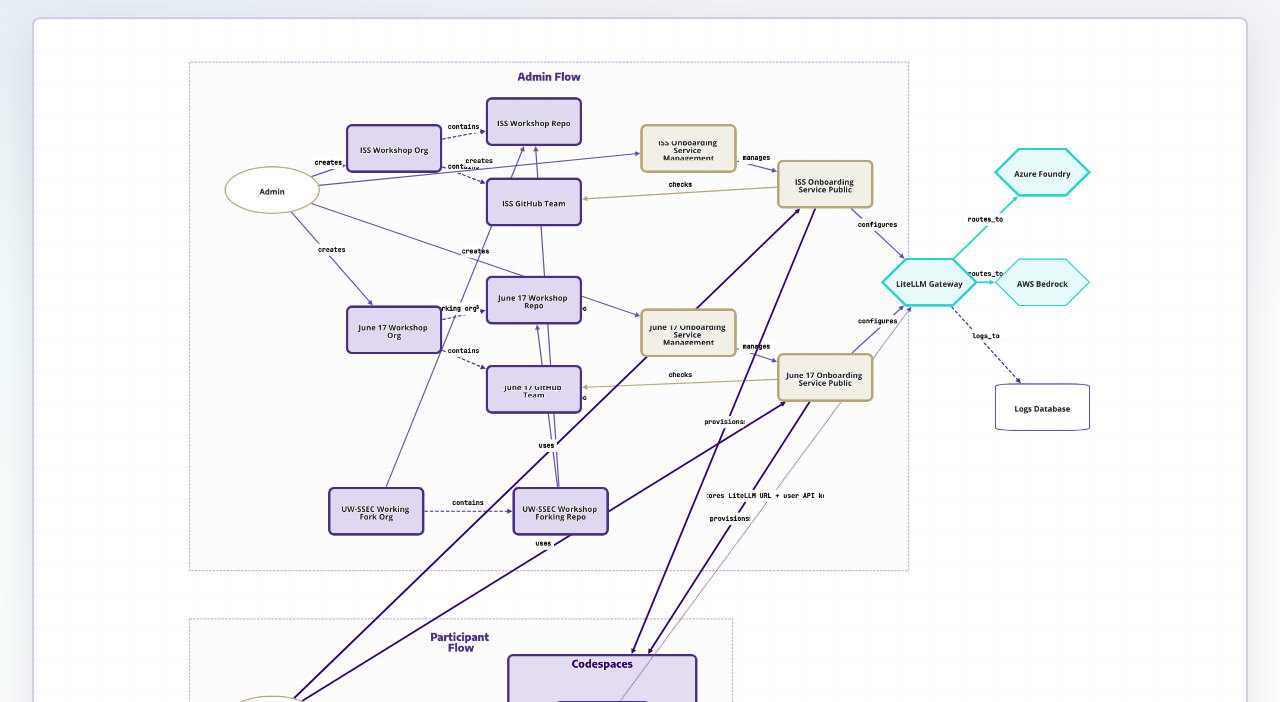
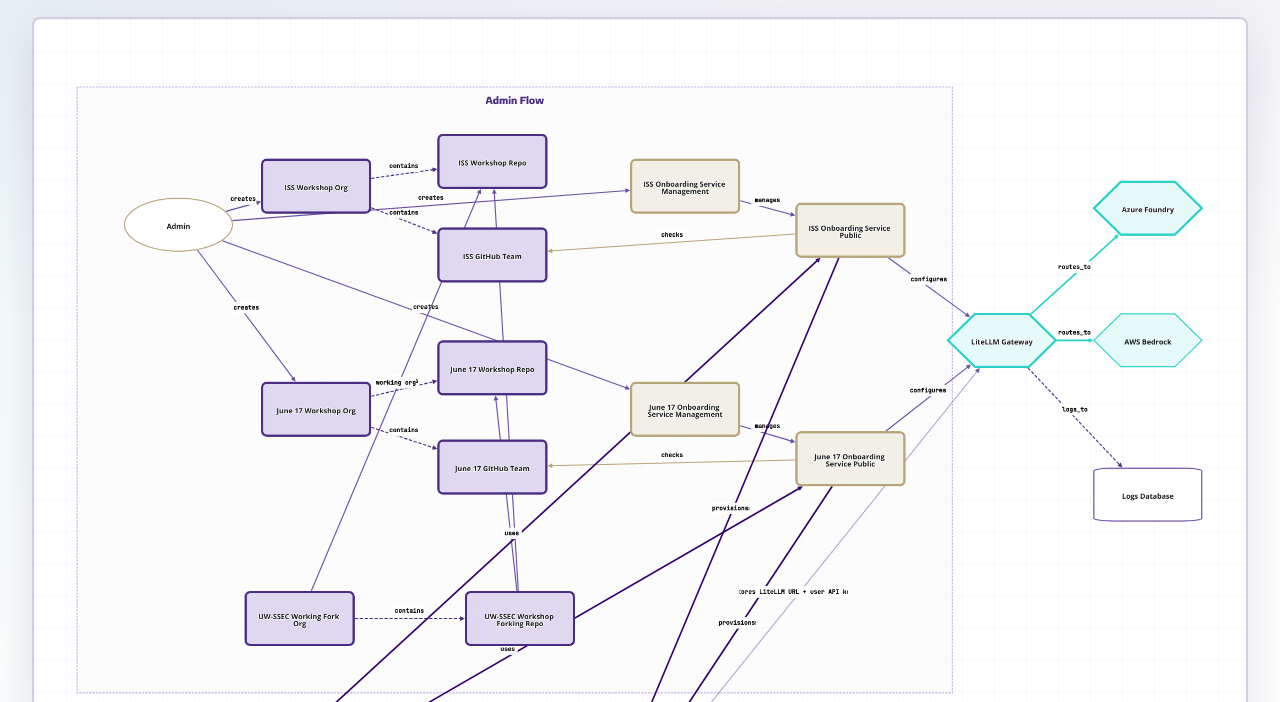
Before and after one commit to uw-ssec-workshops/uw-ssec-workshop-tech-visualizations, a website built with Vite: page index.html in a window 1280 px wide. Shown: the part 98-800 px from the top of the page. Built offline with nearby package versions, Linux system fonts and the light colour scheme; a web font is replaced by a local one.

Commit message:
Improve graph spacing

```diff
--- a/src/graph-data.ts
+++ b/src/graph-data.ts
@@ -185,23 +185,23 @@ export const edges: GraphEdge[] = [
 
 export const positions: Record<string, { x: number; y: number }> = {
   admin: { x: 80, y: 150 },
-  "iss-org": { x: 285, y: 80 },
-  "iss-repo": { x: 520, y: 35 },
-  "iss-team": { x: 520, y: 170 },
-  "iss-onboard-management": { x: 780, y: 80 },
-  "iss-onboard-public": { x: 1010, y: 140 },
-  "june-org": { x: 285, y: 385 },
-  "june-repo": { x: 520, y: 335 },
-  "june-team": { x: 520, y: 485 },
-  "june-onboard-management": { x: 780, y: 390 },
-  "june-onboard-public": { x: 1010, y: 465 },
-  "uw-fork-org": { x: 255, y: 690 },
-  "uw-fork-repo": { x: 565, y: 690 },
-  "litellm-gateway": { x: 1185, y: 305 },
-  "azure-foundry": { x: 1375, y: 120 },
-  "aws-bedrock": { x: 1375, y: 305 },
-  "logs-db": { x: 1375, y: 515 },
-  participant: { x: 80, y: 1040 },
-  codespaces: { x: 635, y: 1010 },
-  "codespace-secrets": { x: 635, y: 1050 },
+  "iss-org": { x: 330, y: 80 },
+  "iss-repo": { x: 650, y: 35 },
+  "iss-team": { x: 650, y: 205 },
+  "iss-onboard-management": { x: 1000, y: 80 },
+  "iss-onboard-public": { x: 1300, y: 160 },
+  "june-org": { x: 330, y: 485 },
+  "june-repo": { x: 650, y: 410 },
+  "june-team": { x: 650, y: 590 },
+  "june-onboard-management": { x: 1000, y: 485 },
+  "june-onboard-public": { x: 1300, y: 575 },
+  "uw-fork-org": { x: 300, y: 865 },
+  "uw-fork-repo": { x: 700, y: 865 },
+  "litellm-gateway": { x: 1575, y: 360 },
+  "azure-foundry": { x: 1840, y: 120 },
+  "aws-bedrock": { x: 1840, y: 360 },
+  "logs-db": { x: 1840, y: 640 },
+  participant: { x: 80, y: 1280 },
+  codespaces: { x: 820, y: 1240 },
+  "codespace-secrets": { x: 820, y: 1300 },
 };
--- a/src/main.ts
+++ b/src/main.ts
@@ -14,14 +14,14 @@ const graphStyles: cytoscape.StylesheetCSS[] = [
       "font-family": "Open Sans, sans-serif",
       "font-size": 13,
       "font-weight": 700,
-      height: 78,
+      height: 96,
       "overlay-opacity": 0,
       "text-halign": "center",
       "text-margin-y": 4,
-      "text-max-width": "132px",
+      "text-max-width": "164px",
       "text-valign": "center",
       "text-wrap": "wrap",
-      width: 158,
+      width: 196,
     },
   },
   {
@@ -36,7 +36,7 @@ const graphStyles: cytoscape.StylesheetCSS[] = [
       "font-family": "Encode Sans, Open Sans, sans-serif",
       "font-size": 18,
       "font-weight": 800,
-      "padding": "58px",
+      "padding": "84px",
       "text-halign": "center",
       "text-margin-y": 34,
       "text-valign": "top",
@@ -52,7 +52,7 @@ const graphStyles: cytoscape.StylesheetCSS[] = [
       "border-width": 3,
       color: "#32006e",
       "font-size": 18,
-      "padding": "76px",
+      "padding": "96px",
       shape: "round-rectangle",
       "text-margin-y": 24,
     },
--- a/src/styles.css
+++ b/src/styles.css
@@ -64,8 +64,8 @@ h1 {
 
 #graph {
   width: 100%;
-  height: 82vh;
-  min-height: 860px;
+  height: 92vh;
+  min-height: 1040px;
   border: 2px solid rgba(75, 46, 131, 0.24);
   border-radius: 8px;
   background:
@@ -213,8 +213,8 @@ h1 {
   }
 
   #graph {
-    height: 76vh;
-    min-height: 720px;
+    height: 84vh;
+    min-height: 820px;
   }
 
   .legend {
```
